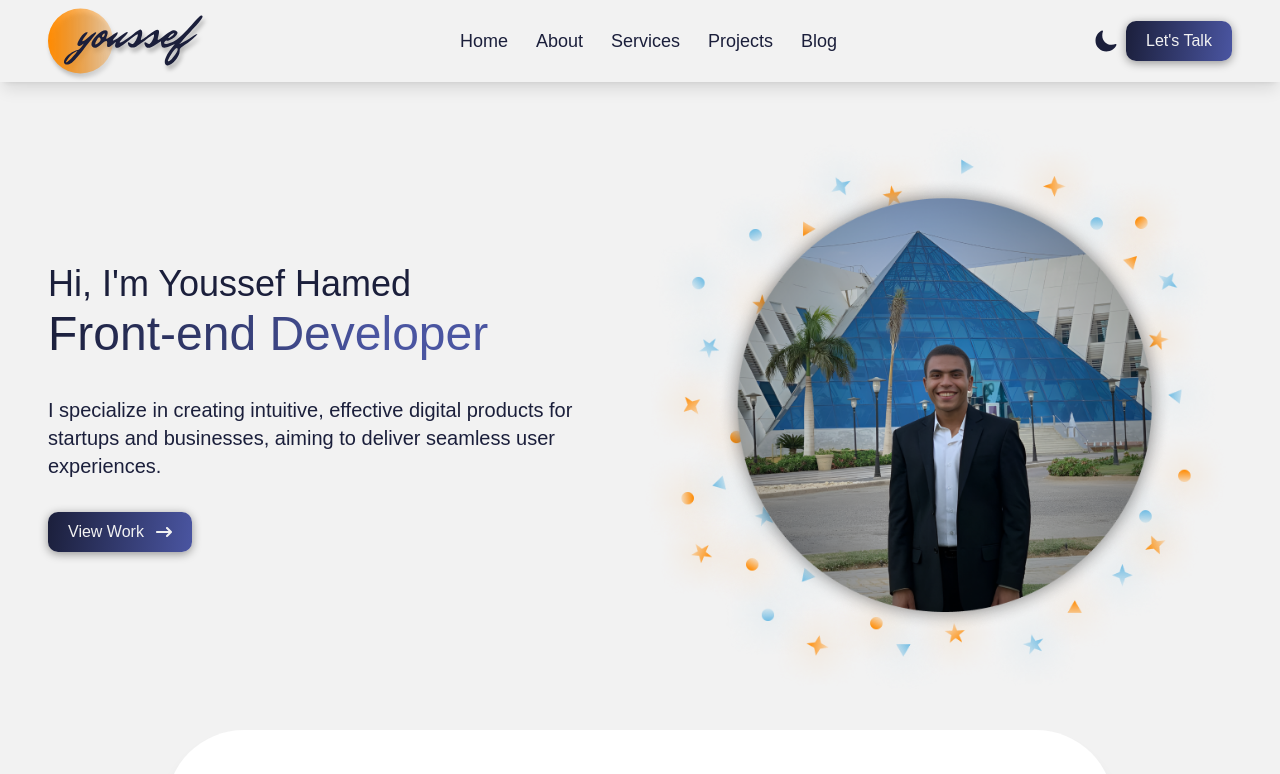
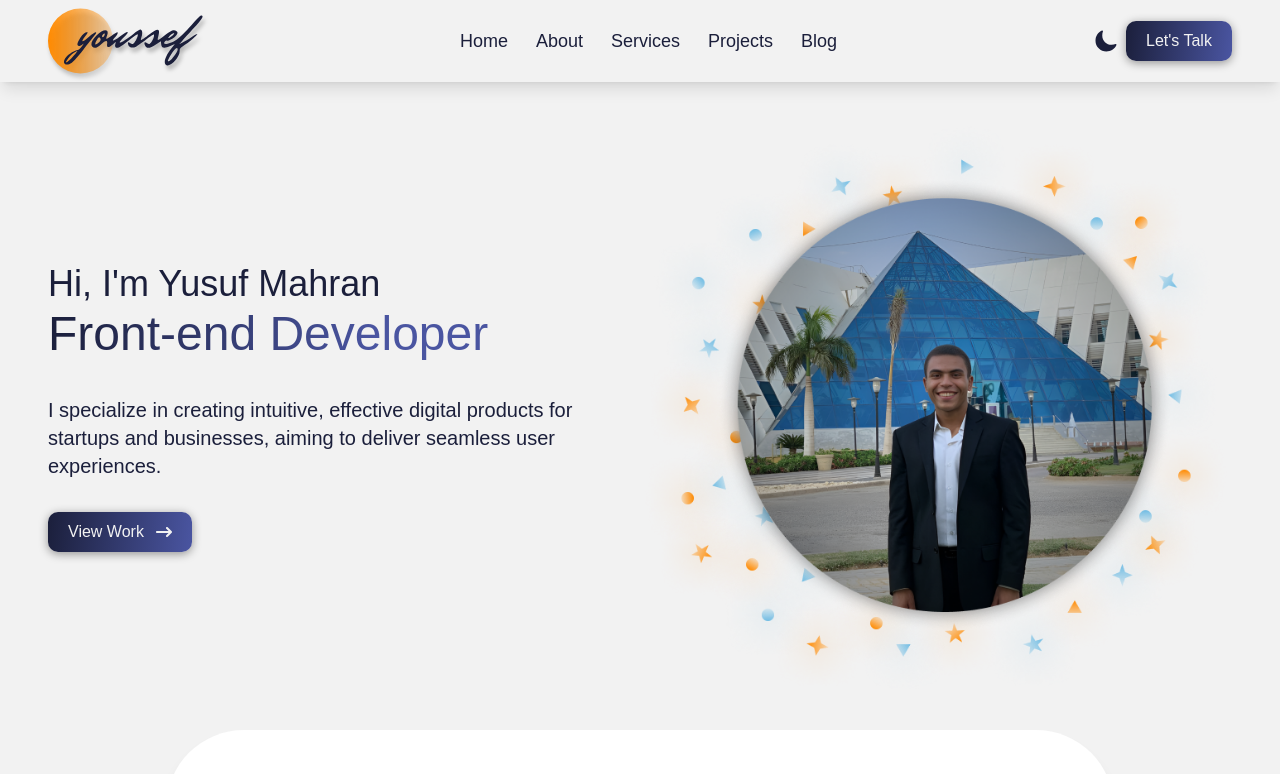
Before and after one commit to yusuf-mahran/yusuf-mahran-portfolio, a Next.js app: page / in a window 1280 px wide. Shown: the top 774 px of the page. Built offline with nearby package versions, Linux system fonts and the light colour scheme; no server answers; a web font is replaced by a local one.

Commit message:
Update name in Hero component

```diff
--- a/src/app/components/Hero.jsx
+++ b/src/app/components/Hero.jsx
@@ -15,7 +15,7 @@ export default function Hero() {
       <div className="w-full grid md:grid-cols-2 grid-cols-1 justify-center items-center md:text-left text-center">
         <div className="flex justify-center items-start flex-col gap-8">
           <div className="md:mx-0 mx-auto">
-            <h1 className="text-4xl">Hi, I&apos;m Youssef Hamed</h1>
+            <h1 className="text-4xl">Hi, I&apos;m Yusuf Mahran</h1>
             <p
               suppressHydrationWarning
               className={`${CherryBomb.className} text-5xl title-gradient leading-[60px]`}
```
